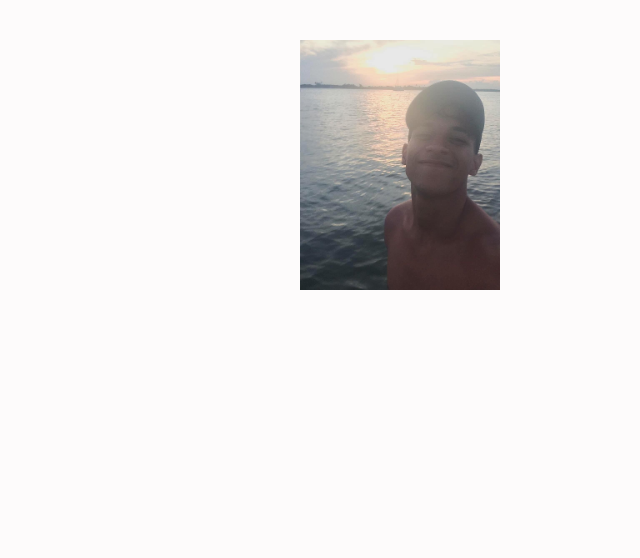
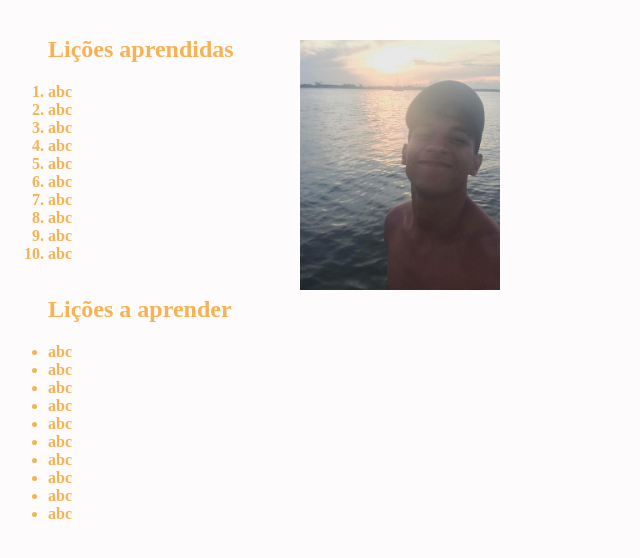
Before and after one commit to luccarendall/fundametal-lessons-learned, a website: page index.html in a window 1280 px wide. Shown: the part 90-648 px from the top of the page, without its empty margins (0-640 px from the left). Drawn offline with Linux system fonts and the light colour scheme.

Commit message:
Requisitos 4 e 5

```diff
--- a/index.html
+++ b/index.html
@@ -14,6 +14,33 @@
 
 <img id="minha_foto" src="eu.jpeg" alt="lucca-rendall.jpeg">
 
+<ol id="licoes_aprendidas">
+    <h2>Lições aprendidas</h2>
+    <li>abc</li>
+    <li>abc</li>
+    <li>abc</li>
+    <li>abc</li>
+    <li>abc</li>
+    <li>abc</li>
+    <li>abc</li>
+    <li>abc</li>
+    <li>abc</li>
+    <li>abc</li>
+</ol>
+
+<ul id="licoes_a_aprender">
+    <h2>Lições a aprender</h2>
+    <li>abc</li>
+    <li>abc</li>
+    <li>abc</li>
+    <li>abc</li>
+    <li>abc</li>
+    <li>abc</li>
+    <li>abc</li>
+    <li>abc</li>
+    <li>abc</li>
+    <li>abc</li>
+</ul>
 
 </body>
 </html>
--- a/style.css
+++ b/style.css
@@ -19,3 +19,17 @@ body {
     top: 130px;
     left: 300px;
   }
+
+  #licoes_aprendidas {
+    position: absolute;
+    top: 90px;
+    color:rgb(248, 177, 83);
+    font-weight: bold;
+  }
+
+  #licoes_a_aprender {
+    position: absolute;
+    top: 350px;
+    color:rgb(248, 177, 83);
+    font-weight: bold;
+  }
```
